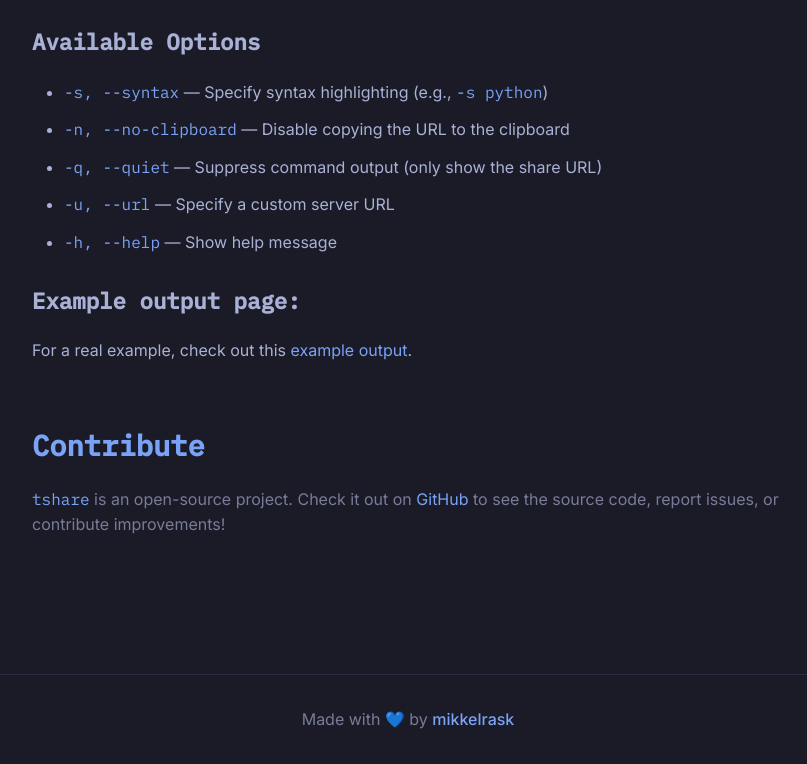
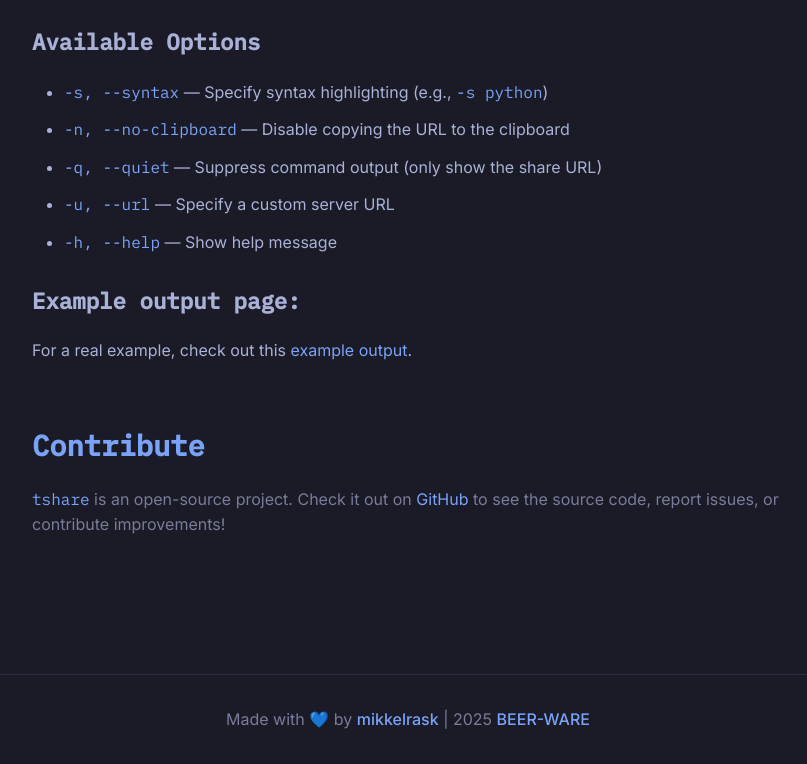
Before and after one commit to mikkelrask/terminal-share, a website: page public/index.html in a window 1280 px wide. Shown: the part 1546-2310 px from the top of the page, without its empty margins (232-1039 px from the left). Drawn offline with Linux system fonts and the light colour scheme.

Commit message:
Readd footer license notice

```diff
--- a/public/index.html
+++ b/public/index.html
@@ -88,7 +88,7 @@ tshare -s python script.py</code></pre>
   </main>
 
   <footer>
-    Made with 💙 by <a href="https://mikkelrask.github.io" target="_blank">mikkelrask</a>
+    Made with 💙 by <a href="https://mikkelrask.github.io" target="_blank">mikkelrask</a> | 2025 <a href="https://github.com/mikkelrask/terminal-share/blob/main/LICENSE" target="_blank">BEER-WARE</a>
   </footer>
 
 
```
